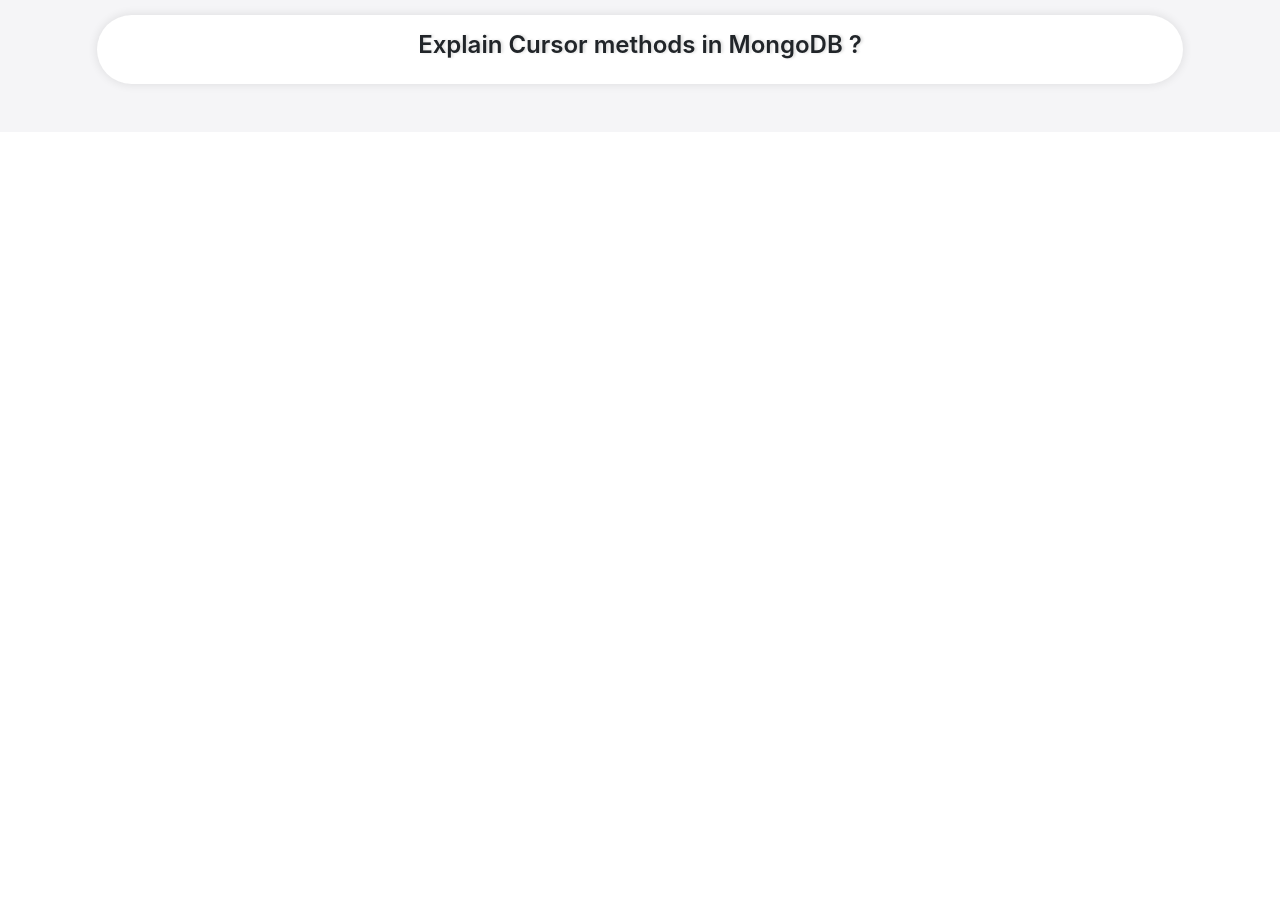
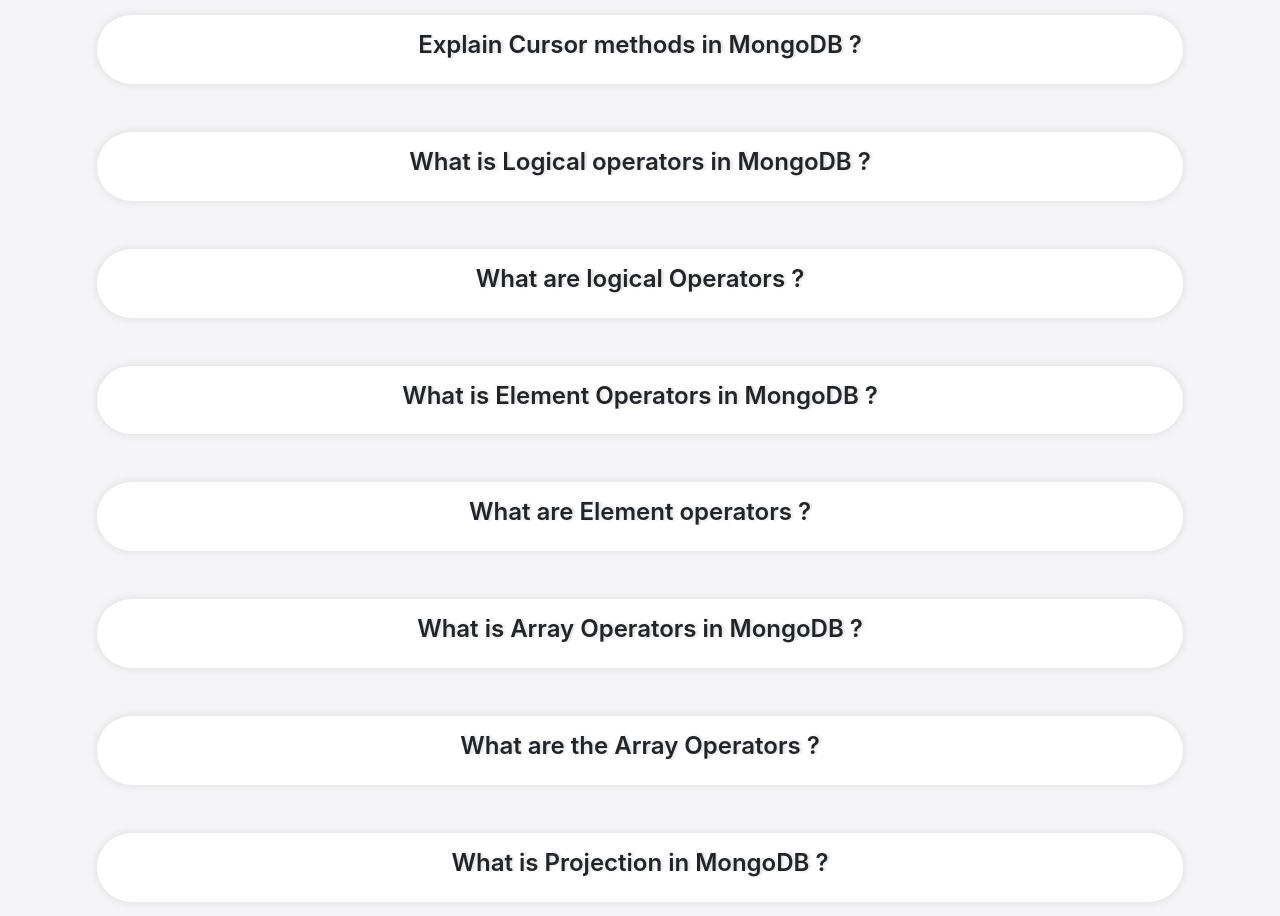
Before and after one commit to Kom22910/Interview-prep-app, a React (Create React App) app: page /mongodb in a window 1280 px wide. Shown: the part 2580-3496 px from the top of the page. Before the commit the page ends 2712 px from the top, so only its background shows below. Built offline with nearby package versions, Linux system fonts and the light colour scheme.

Commit message:
1th comment

```diff
--- a/src/App.css
+++ b/src/App.css
@@ -88,8 +88,8 @@
     ul {
       margin-top: 3%;
       /* color: rgb(255, 1, 153); */
-      color: #666666   ;
-      text-shadow: 1px 0px 1px rgba(0, 0, 0, 0.096);
+      color: 666666 ;
+      text-shadow: 1px 0px 1px rgba(0, 0, 0, 0.036);
 
       font-size: 18px;
       font-weight: 600;
--- a/src/MongoDB.jsx
+++ b/src/MongoDB.jsx
@@ -20,9 +20,9 @@
             ]
         },
         {
-            id : 2,
-            question : " Who created MongoDB ?",
-            answer : [
+            id: 2,
+            question: " Who created MongoDB ?",
+            answer: [
                 " - 10 Gen was original name of MongoDB",
                 " - It is founded in 2007 by Eliot Horowitz & Dwight Marrinam",
                 " - In 2013 10 Gen rebranded itself as MongoDB, Inc.",
@@ -30,9 +30,9 @@
             ]
         },
         {
-            id : 3,
-            question : "Difference between MYSQL vs NoSQL database ?",
-            answer : [
+            id: 3,
+            question: "Difference between MYSQL vs NoSQL database ?",
+            answer: [
                 "1] SQL ==> ",
                 " - SQL Database are relational database",
                 " - They use structured table (row columns ) to store data",
@@ -48,9 +48,9 @@
             ]
         },
         {
-            id : 4,
-            question : " What is JSON & BSON ? ",
-            answer : [
+            id: 4,
+            question: " What is JSON & BSON ? ",
+            answer: [
                 " 1] JSON ==> ",
                 " - JavaScript Object Notation",
                 " - It is a  human and machine-readable format for data interchange .",
@@ -63,9 +63,9 @@
             ]
         },
         {
-            id : 5 ,
-            question : "Feature of MongoDB ? ",
-            answer : [
+            id: 5,
+            question: "Feature of MongoDB ? ",
+            answer: [
                 " 1] Schema-Less ==> No strict schema definition required upfront.",
                 " 2] Flexible ",
                 " 3] Scalable ",
@@ -74,9 +74,9 @@
             ]
         },
         {
-            id : 6 ,
-            question : " Name Restriction for Database in MongoDB ? ",
-            answer : [
+            id: 6,
+            question: " Name Restriction for Database in MongoDB ? ",
+            answer: [
                 " 1] Names of database are case insensitive",
                 " 2] db name cannnot contain any of these character ==> /\. '$*:|?",
                 " 3] db names cannot contain null character or empty ",
@@ -84,9 +84,9 @@
             ]
         },
         {
-            id : 7,
-            question : " What Collection  and Name resttriction for collection ? ",
-            answer : [
+            id: 7,
+            question: " What Collection  and Name resttriction for collection ? ",
+            answer: [
                 " 1] Collection ==> ",
                 " - A single db is allowed to store mutliple collections ",
                 " - Collection stores data but in the form of documents",
@@ -97,9 +97,9 @@
             ]
         },
         {
-            id : 8,
-            question : " what is document & Name Restriction & _id key?",
-            answer : [
+            id: 8,
+            question: " what is document & Name Restriction & _id key?",
+            answer: [
                 " 1] Document ",
                 " - The document is created using field-value / key-value pairs",
                 " - In MongoDB the data are stored as BSON documents",
@@ -109,9 +109,9 @@
             ]
         },
         {
-            id : 9,
-            question : " What is _id field/key in Document ? ",
-            answer : [
+            id: 9,
+            question: " What is _id field/key in Document ? ",
+            answer: [
                 " _id Field ==> ",
                 " - when we create collection ,  MongoDB automatically creates _id field",
                 " - It is unique id , immutable and 1st field in every document ",
@@ -120,18 +120,18 @@
             ]
         },
         {
-            id : 10 ,
-            question : " How to create Database ? ",
-            answer : [
+            id: 10,
+            question: " How to create Database ? ",
+            answer: [
                 " use database_name ",
                 " - If db name is not exist then it create and switch to it ",
                 " - if db name exist then it switch to it "
             ]
         },
         {
-            id : 11 ,
-            question : "How to list all available databases & collection ",
-            answer : [
+            id: 11,
+            question: "How to list all available databases & collection ",
+            answer: [
                 " mongod -v ==> check latest version of mongodb",
                 " mongosh ==> open mongodb shell ",
                 " show dbs ==> lists all available databases in MongoDB instance",
@@ -139,17 +139,17 @@
             ]
         },
         {
-            id : 12 ,
-            question : " How to delete database ? ",
-            answer : [
+            id: 12,
+            question: " How to delete database ? ",
+            answer: [
                 " db.dropDatabase() ==> ",
                 " - Deletes the current Database and all its collections"
             ]
         },
         {
-            id : 13 ,
-            question : " How to create collection & insert one document in Database ?",
-            answer : [
+            id: 13,
+            question: " How to create collection & insert one document in Database ?",
+            answer: [
                 '1] First create collection then insert document ==>',
                 " db.createCollection('collection_name') --> create collection",
                 " db.collection_name.insertOne({'key' : 'value' }) --> insert document in collection ",
@@ -159,25 +159,25 @@
             ]
         },
         {
-            id : 14,
-            question : "How to insert only document ?",
-            answer : [
+            id: 14,
+            question: "How to insert only document ?",
+            answer: [
                 "using syntax ==> db.cname.insertOne( { 'key' : 'value '}) ",
                 " it take only one document or object"
             ]
         },
         {
-            id : 15,
-            question : "How to insert many document ?",
-            answer : [
+            id: 15,
+            question: "How to insert many document ?",
+            answer: [
                 "using syntax ==> db.cname.insertMany( [ {'key' : 'value'}, {'k2' : 'v2'} , {} ,  .... ] )",
                 "it takes array object"
             ]
         },
         {
-            id : 16,
-            question : "What does find command do ?",
-            answer : [
+            id: 16,
+            question: "What does find command do ?",
+            answer: [
                 "db.collection.find() ==> retrieves all documents from collection",
                 "db.collection.findOne() ==> only retrive first document ",
                 "If i give condition inside the find(condition) or in findOne(conditon) ==> retrive document only satiesfly condition",
@@ -185,34 +185,34 @@
             ]
         },
         {
-            id : 17,
-            question : "How to update value ?",
-            answer : [
+            id: 17,
+            question: "How to update value ?",
+            answer: [
                 "use syntax ==> ",
                 " db.collection.updateOne() ==> update only first document",
                 " db.collection.updateMany() ==> update mutliple document that matches condition",
             ]
         },
         {
-            id : 18,
-            question : "How to delete a document ?",
-            answer : [
+            id: 18,
+            question: "How to delete a document ?",
+            answer: [
                 " use syntax ==>",
                 " db.collection.deleteOne() ==> delete only first document",
                 " db.collection.deleteMany() ==> deletes multiple documents that matches condition"
             ]
         },
         {
-            id : 19 ,
-            question : "How to count document ?",
-            answer : [
+            id: 19,
+            question: "How to count document ?",
+            answer: [
                 " db.collection.countDocuments() ==> counts the number of documents"
             ]
         },
         {
-            id : 20 ,
-            question : " What are comparison query operators ?",
-            answer : [
+            id: 20,
+            question: " What are comparison query operators ?",
+            answer: [
                 "$eq ==> Values are equal",
                 "$ne ==> Values are not equal ",
                 "$gt ==> Value is greater than given value",
@@ -224,19 +224,19 @@
             ]
         },
         {
-            id : 21 ,
-            question : " How to comparison operator  in MongoDB & why use ?",
-            answer : [
+            id: 21,
+            question: " How to comparison operator  in MongoDB & why use ?",
+            answer: [
                 "syntax ==> db.collection.find({'age' : {$lt : 20 }})",
-                "We use comparison operator because ==>" ,
+                "We use comparison operator because ==>",
                 "to filter documents based on specific criteria within their fields.",
                 "It allow us to compare the values of fields with specified values, enabling us to retrieve only the relevant data we need."
             ]
         },
         {
-            id : 22 ,
-            question : " Explain Cursor methods in MongoDB ?",
-            answer : [
+            id: 22,
+            question: " Explain Cursor methods in MongoDB ?",
+            answer: [
                 "cursors in mongodb are used to efficiently retrieve large results sets from queries, providing control over the data retrieval process.",
                 "Cursors are basically used to iterate through query results.",
                 " Always written using '.'",
@@ -251,7 +251,88 @@
                 " 8] hasNext() ==> Checkes if there are more documents to retrive",
                 " 9} forEach() ==> Iterates over each document and applies a function "
             ]
-        }
+        },
+        {
+            id: 23,
+            question: "What is Logical operators in MongoDB ?",
+            answer: [
+                "Logical query operators are used to combine or modify the results of queries using logical conditions.",
+                "Allow us to create complex queries by combining multiple conditions.",
+                "This enables precise filtering of documents based on various criteria."
+            ]
+        },
+        {
+            id: 24,
+            question: "What are logical Operators ?",
+            answer: [
+                "1] $and ==> Joins query clauses & returns documents that match all conditions",
+                " syntax : {$and :[ {condition1} . {condition2} , ... ]}",
+                " 2] $or ==> returns documents that match aleast one condition",
+                "syntax : {$or :[ {condition1} . {condition2} , ... ]}",
+                "3] $nor ==> Returns documents that fail to match all the conditions.",
+                " syntax : { $nor: [ { condition1 }, { condition2 }, ... ] }",
+                "4] $not ==> Returns documents that do not match the query expression.",
+                " syntax : db.p2.find({'age' : {$not: {$gt : 20}}})"
+            ]
+        },
+        {
+            id: 25,
+            question: " What is Element Operators in MongoDB ?",
+            answer: [
+                "return the documents in the collection which returns true if the keys match the fields and datatypes.",
+            ]
+        },
+        {
+            id: 26,
+            question: "What are Element operators ?",
+            answer: [
+                "1] $exists ==> Checks if a specified field exists in the documents.",
+                "syntax : { field: { $exists: <boolean> } } ",
+                " true => Selects documents where the specified field exists.",
+                " false: Selects documents where the specified field does not exist.",
+                " eg: db.p2.find({'age' : {$exists: true , $eq: 30 }})",
+                "2] $type ==> Verifies the data type of a specified field in the documents.",
+                " syntax : { field: { $type: <BSON type> } }",
+                " data types and there BSON code (use only one) ==>",
+                " ('double' | 1) , ('string' | 2) , ('object' | 3) , (array | 4) , ('binData' | 5) , ('objectId' | 7) , ('bool' | 8) , ('date' | 9) ",
+                " ('null' | 10) , ('JavaScript' | 13) ,('int' | 16) , ('long' | 18) , ('decimal' | 19) ('minKey' | -1) , ('maxKey' | 127)",
+                " eg : db.p2.find( { 'id': { $type: 'int' } })"
+            ]
+        },
+        {
+            id: 27,
+            question: "What is Array Operators in MongoDB ?",
+            answer: [
+                " return the result based on the Multiple conditions specified in the array using the array operators."
+            ]
+        },
+        {
+            id: 28,
+            question: " What are the Array Operators ?",
+            answer: [
+                "1] $all ==> Returns the documents in the collection which have all the elements specified in the array.",
+                " syntax : { field: { $all: [<value1> , <value2>, ... ] } }",
+                " eg :  db.p2.find( { 'color': { $all: ['red' , 'blue'] } })",
+                "2] $elemMatch ==> Returns the documents that match all the conditions in the given array of conditions.",
+                " syntax : { field: { $elemMatch: { <query1>, <query2>, ... } } }",
+                " 3] $size ==>Returns the documents that satisfy the given size mentioned in the query if the field contains an array of specified size. ",
+                "syntax : { field: { $size: value } }",
+                "The $size operator can only be used with array fields.",
+                "Using it with non-array fields will result in an error."
+            ]
+        },
+        {
+            id : 29,
+            question : "What is Projection in MongoDB ?",
+            answer : [
+                " It allows you to select only the necessary data rather than selecting whole data from the document.",
+                " IF the value field set to ==>",
+                " 1] 1 or true => then it means the field will include in the return document.",
+                " 2] 0 or false, then it means the field will not include in the return document.",
+                " it will not affect _id field so no need to set",
+                " eg : db.p2.find({}, {'name': 1} , {'age' : 0} , {'city' : 0})"
+            ]
+        },
 
 
 
```
